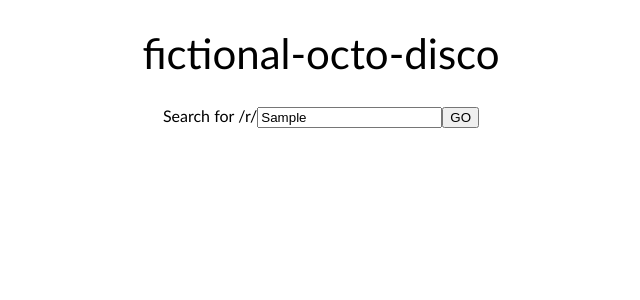
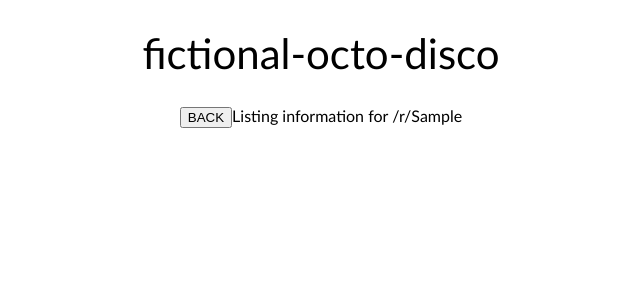
Before and after one commit to erickzhao/subreddit-sampler, a React (Create React App) app in the folder client/: page / in a window 1280 px wide. Both pictures are taken after typing "Sample" into the empty fields and a click on the button "GO". Shown: the top 300 px of the page, without its empty margins (319-959 px from the left). Built offline with nearby package versions, Linux system fonts and the light colour scheme.

Commit message:
Add changing state between searched and unsearched

```diff
--- a/client/src/App.js
+++ b/client/src/App.js
@@ -1,15 +1,31 @@
 import React, { Component } from 'react';
 import './App.css';
 import Search from './Search';
+import Return from './Return';
 
 class App extends Component {
+
   // Initialize state
-  state = {
-    subreddit: null
+  constructor(props) {
+    super(props);
+
+    this.state = {
+      subreddit: null,
+      isSearched: false
+    }
   }
 
-  // Fetch passwords after first mount
-  componentDidMount() {
+  handleSearch = (event) => {
+    this.setState({isSearched: true});
+    event.preventDefault();
+  }
+
+  handleChangeInSearch = (event) => {
+    this.setState({subreddit: event.target.value});
+  }
+
+  handleReturn = (event) => {
+    this.setState({subreddit: null, isSearched: false});
   }
 
   render() {
@@ -18,7 +34,10 @@ class App extends Component {
     return (
       <div className="App">
         <h1>fictional-octo-disco</h1>
-        <Search subreddit={this.state.subreddit} />
+        {
+          !this.state.isSearched ? <Search subreddit={this.state.subreddit} onChange = {this.handleChangeInSearch} onSearch={this.handleSearch}/>
+          : <Return subreddit={this.state.subreddit} onReturn={this.handleReturn}/>
+        }
       </div>
     );
   }
--- a/client/src/Button.js
+++ b/client/src/Button.js
@@ -1,5 +1,7 @@
 import React from 'react';
 
-const Button = ({label}) => (<button type="submit">{label}</button>)
+const Button = ({label, onClick}) => (
+  <button type="button" onClick={onClick}>{label}</button>
+)
 
 export default Button;
--- /dev/null
+++ b/client/src/Return.js
@@ -0,0 +1,11 @@
+import React from 'react';
+import Button from './Button';
+
+const Return = ({subreddit, onReturn}) => (
+  <div>
+    <Button onClick={onReturn} label="BACK"/>
+    Listing information for /r/{subreddit}
+  </div>
+)
+
+export default Return;
--- a/client/src/Search.js
+++ b/client/src/Search.js
@@ -6,27 +6,20 @@ class Search extends Component {
 
   constructor(props) {
     super(props);
-    this.state = {subreddit: props.subreddit}
-  }
-
-  handleChange = (event) => {
-    this.setState({subreddit: event.target.value});
-  }
-
-  handleSubmit = (event) => {
-    const {subreddit} = this.state;
-    alert(`Submitting ${subreddit}`);
-    event.preventDefault();
+    this.state = {
+      subreddit: props.subreddit,
+      isSearched: props.isSearched
+    }
   }
 
   render() {
     return (
       <div>
-        <form onSubmit={this.handleSubmit}>
+        <form>
           <label>
           Search for /r/
-            <input type="text" value={this.state.value} onChange={this.handleChange}/>
-            <Button label="GO"/>
+            <input type="text" value={this.state.value} onChange={this.props.onChange}/>
+            <Button label="GO" onClick={this.props.onSearch}/>
           </label>
         </form>
       </div>
```
